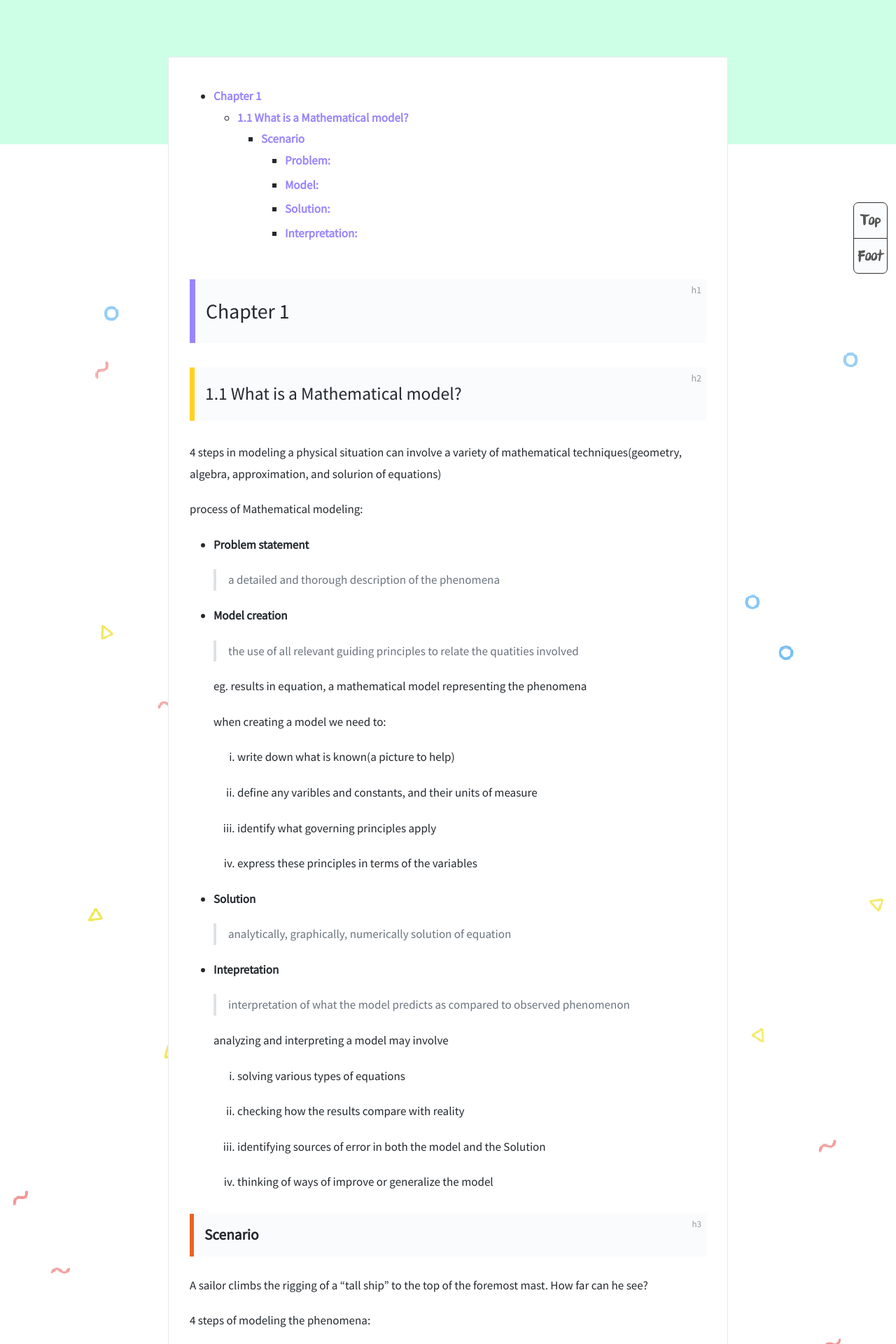
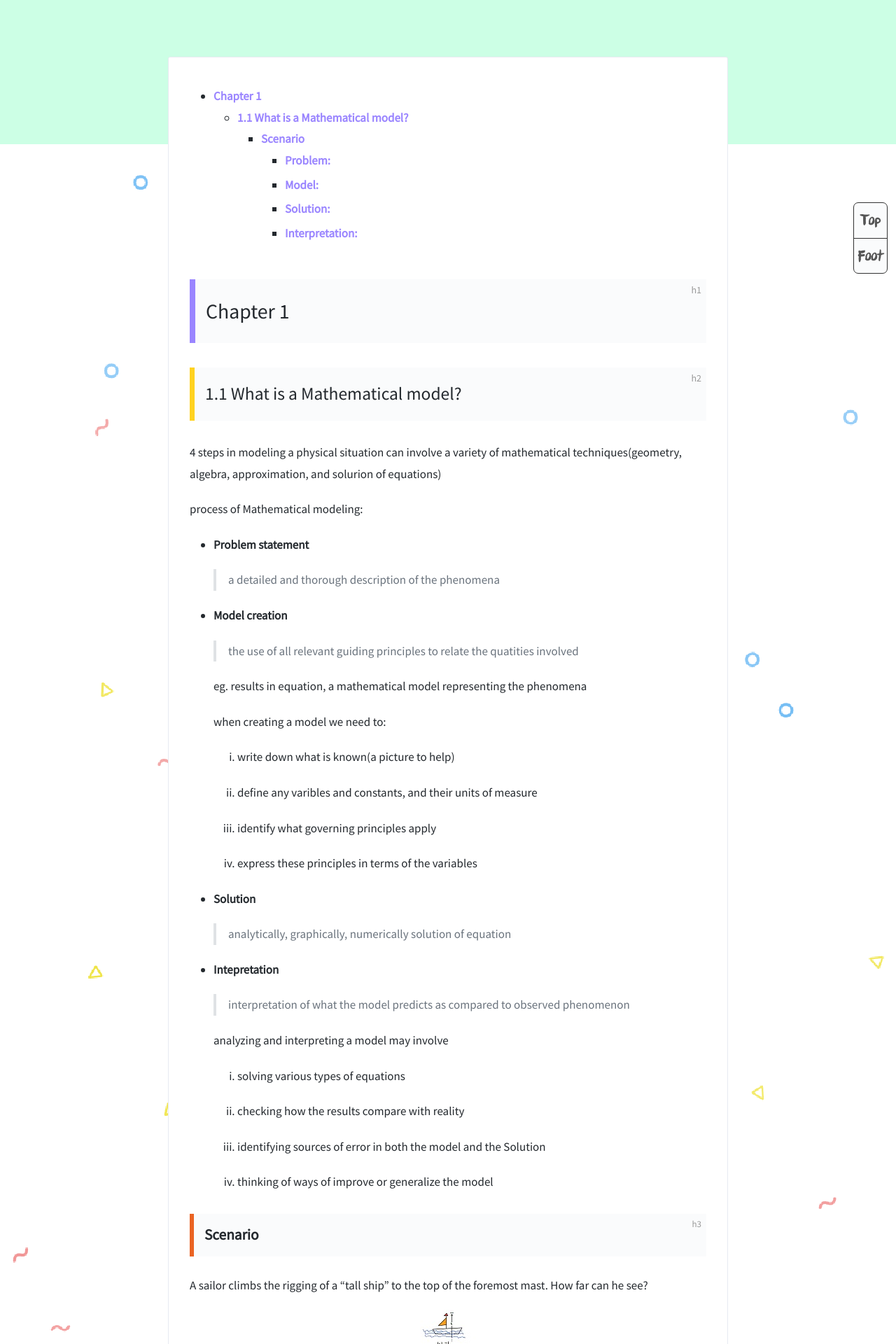
Before and after one commit to Zosuven/Zosuven.github.io, a Jekyll site: the page built from _posts/2020-05-11-amath250.md, in a window 1280 px wide. Shown: the part 419-2339 px from the top of the page at 70% size. Built offline with Jekyll 4.4.1, drawn with Linux system fonts in a browser that asks for light colours; formulas are drawn with MathJax 3.

Commit message:
Update 2020-05-11-amath250.md
upload pics

```diff
--- a/_posts/2020-05-11-amath250.md
+++ b/_posts/2020-05-11-amath250.md
@@ -59,6 +59,8 @@
 
 A sailor climbs the rigging of a "tall ship" to the top of the foremost mast. How far can he see?
 
+![](\pics\math\amath250-1.1-1.jpg)
+
 4 steps of modeling the phenomena:
 
 ##### **Problem**:
@@ -66,6 +68,8 @@
 give that the earth has the radius $R$,
 how far away is the horizon(the farthest point the eye can see beore Earth curves out beneath our view) for an observer
 with eye level at height $h$, where $h$ is the height above the surface of earth?
+
+![](\pics\math\amath250-1.1-2.jpg)
 
 ##### **Model**:
 
```
